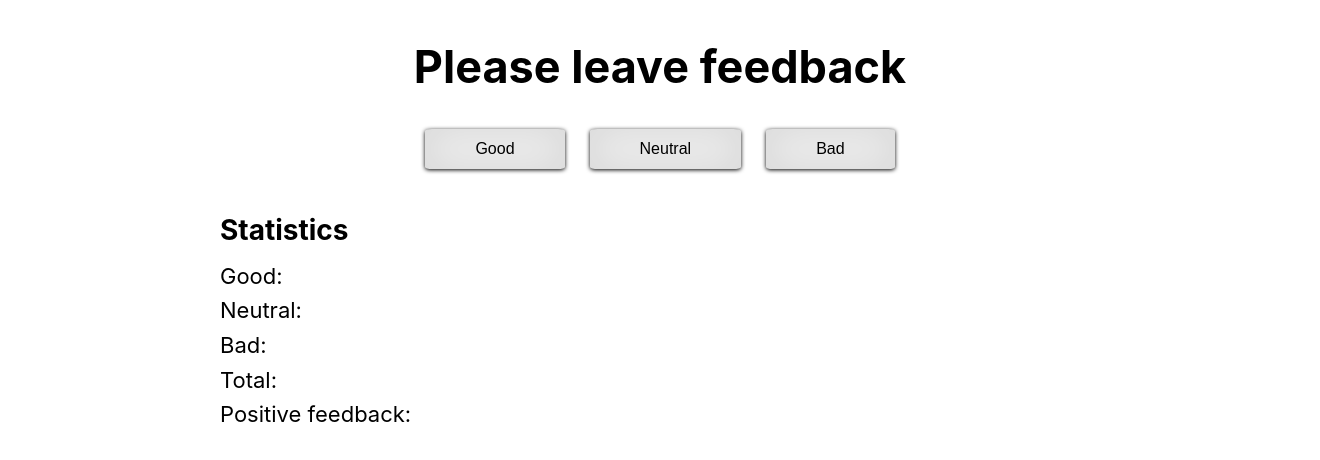
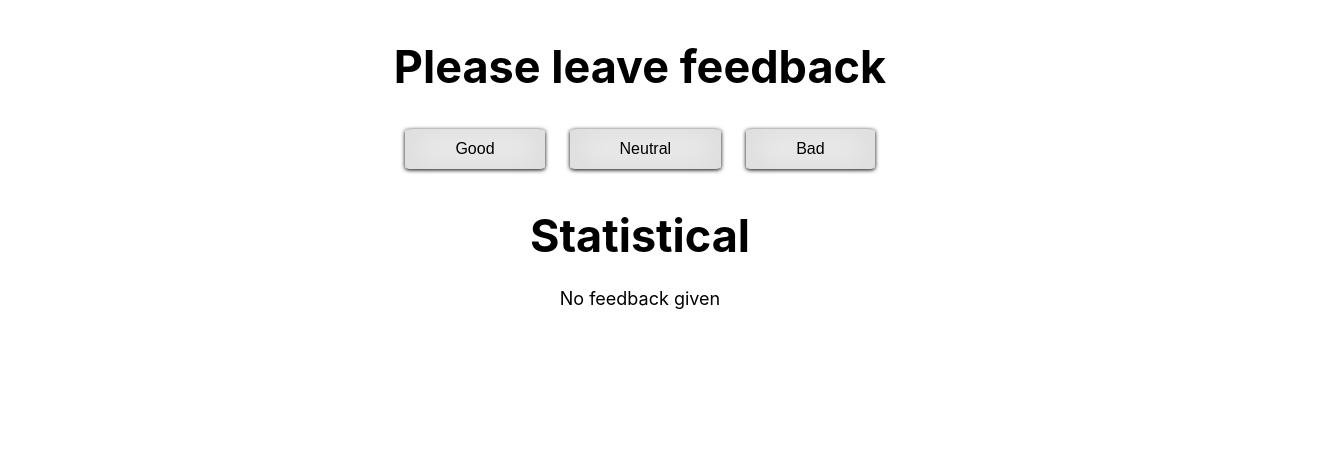
Before and after one commit to Nikolayhous/goit-react-hw-02-feedback, a React (Create React App) app: page / in a window 1280 px wide. Shown: the top 460 px of the page, 1320 px wide, since content can reach past the window. Built offline with nearby package versions, Linux system fonts and the light colour scheme.

Commit message:
прописав всі умови до фідбеку

```diff
--- a/src/App.js
+++ b/src/App.js
@@ -1,20 +1,62 @@
+import { Component } from 'react';
 import Section from './components/Section/Section';
 import FeedbackOptions from './components/FeedbackOptions/FeedbackOptions';
 import Statistics from './components/Statistics/Statistics';
 
-function App() {
-    return (
-        <Section title="Please leave feedback">
-            <FeedbackOptions />
-            <Statistics
-                good={''}
-                neutral={''}
-                bad={''}
-                total={''}
-                positivePercentage={''}
-            />
-        </Section>
-    );
+class App extends Component {
+    state = {
+        good: 0,
+        neutral: 0,
+        bad: 0,
+    };
+
+    onLeaveFeedback = e => {
+        const btnValue = e.target.value;
+        this.setState(prevState => ({
+            ...prevState,
+            [btnValue]: prevState[btnValue] + 1,
+        }));
+    };
+
+    countTotalFeedback = () => {
+        const { good, neutral, bad } = this.state;
+        return good + neutral + bad;
+    };
+
+    countPositiveFeedbackPercentage = () => {
+        let totalFeedback = this.countTotalFeedback();
+        return totalFeedback
+            ? Math.round((this.state.good / totalFeedback) * 100)
+            : 0;
+    };
+
+    render() {
+        const options = ['good', 'neutral', 'bad'];
+        const countTotalFeedback = this.countTotalFeedback();
+        const countPositiveFeedbackPercentage =
+            this.countPositiveFeedbackPercentage();
+        const { onLeaveFeedback } = this;
+        const { good, neutral, bad } = this.state;
+        return (
+            <section>
+                <Section title={'Please leave feedback'}>
+                    <FeedbackOptions
+                        options={options}
+                        onLeaveFeedback={onLeaveFeedback}
+                    />
+                </Section>
+                <Section title={'Statistical'}>
+                    <Statistics
+                        good={good}
+                        neutral={neutral}
+                        bad={bad}
+                        total={countTotalFeedback}
+                        positivePercentage={countPositiveFeedbackPercentage}
+                    />
+                </Section>
+            </section>
+        );
+    }
 }
 
 export default App;
--- a/src/components/FeedbackOptions/FeedbackOptions.js
+++ b/src/components/FeedbackOptions/FeedbackOptions.js
@@ -1,38 +1,28 @@
 import React from 'react';
+import PropTypes from 'prop-types';
 import s from './FeedbackOptions.module.css';
 
-class FeedbackOptions extends React.Component {
-    render() {
-        return (
-            <div className={s.feedbackBtn}>
-                <button className={s.btn} type="button">
-                    good
+function FeedbackOptions({ options, onLeaveFeedback }) {
+    return (
+        <div className={s.feedbackBtn}>
+            {options.map(option => (
+                <button
+                    key={option}
+                    className={s.btn}
+                    value={option}
+                    type="button"
+                    onClick={onLeaveFeedback}
+                >
+                    {option}
                 </button>
-                <button className={s.btn} type="button">
-                    neutral
-                </button>
-                <button className={s.btn} type="button">
-                    bad
-                </button>
-            </div>
-        );
-    }
+            ))}
+        </div>
+    );
 }
 
+FeedbackOptions.propTypes = {
+    onLeaveFeedback: PropTypes.func.isRequired,
+    options: PropTypes.array.isRequired,
+};
+
 export default FeedbackOptions;
-
-// function FeedbackOptions() {
-//     return (
-//         <div className={s.feedbackBtn}>
-//             <button className={s.btn} type="button">
-//                 Good
-//             </button>
-//             <button className={s.btn} type="button">
-//                 Neutral
-//             </button>
-//             <button className={s.btn} type="button">
-//                 Bad
-//             </button>
-//         </div>
-//     );
-// }
--- /dev/null
+++ b/src/components/Notification/Notification.js
@@ -0,0 +1,12 @@
+import PropTypes from 'prop-types';
+import s from './Notification.module.css';
+
+function Notification({ message }) {
+    return <p className={s.text}>{message}</p>;
+}
+
+Notification.propTypes = {
+    message: PropTypes.string.isRequired,
+};
+
+export default Notification;
--- /dev/null
+++ b/src/components/Notification/Notification.module.css
@@ -0,0 +1,5 @@
+.text {
+    font-size: 18px;
+    text-align: center;
+    margin-top: 25px;
+}
--- a/src/components/Section/Section.js
+++ b/src/components/Section/Section.js
@@ -3,15 +3,16 @@ import s from './Section.module.css';
 
 function Section({ title, children }) {
     return (
-        <section className={s.statistics}>
-            {title && <h1 className={s.title}>{title}</h1>}
+        <div>
+            <h2 className={s.title}>{title}</h2>
             {children}
-        </section>
+        </div>
     );
 }
 
-export default Section;
-
 Section.propTypes = {
     title: PropTypes.string.isRequired,
+    children: PropTypes.node,
 };
+
+export default Section;
--- a/src/components/Section/Section.module.css
+++ b/src/components/Section/Section.module.css
@@ -1,12 +1,3 @@
-.statistics {
-    width: 1280px;
-    margin-right: auto;
-    margin-left: auto;
-    padding-left: 20px;
-    padding-right: 20px;
-    height: 100vh;
-}
-
 .title {
     font-size: 45px;
     font-weight: 700;
--- a/src/components/Statistics/Statistics.js
+++ b/src/components/Statistics/Statistics.js
@@ -1,26 +1,32 @@
 import React from 'react';
+import PropTypes from 'prop-types';
+import Notification from '../Notification/Notification';
 import s from './Statistics.module.css';
 
-class Statistics extends React.Component {
-    render() {
-        return (
-            <div className={s.statistics}>
-                <h2 className={s.title}>Statistics</h2>
-                <ul>
-                    <li className={s.item}>Good:</li>
-                    <li className={s.item}>Neutral:</li>
-                    <li className={s.item}>Bad:</li>
-                    <li className={s.item}>Total:</li>
-                    <li className={s.item}>Positive feedback:</li>
-                </ul>
-                {/* <p className={s.text}>Good:</p>
-                <p className={s.text}>Neutral:</p>
-                <p className={s.text}>Bad:</p>
-                <p className={s.text}>Total:</p>
-                <p className={s.text}>Positive feedback:</p> */}
-            </div>
-        );
-    }
-}
+const Statistics = ({ good, neutral, bad, total, positivePercentage }) => (
+    <>
+        {total ? (
+            <ul className={s.list}>
+                <li className={s.item}>Good:{good}</li>
+                <li className={s.item}>Neutral:{neutral}</li>
+                <li className={s.item}>Bad:{bad}</li>
+                <li className={s.item}>Total:{total}</li>
+                <li className={s.item}>
+                    Positive feedback:{positivePercentage}%
+                </li>
+            </ul>
+        ) : (
+            <Notification message="No feedback given" />
+        )}
+    </>
+);
+
+Statistics.propTypes = {
+    positivePercentage: PropTypes.number.isRequired,
+    total: PropTypes.number.isRequired,
+    good: PropTypes.number.isRequired,
+    neutral: PropTypes.number.isRequired,
+    bad: PropTypes.number.isRequired,
+};
 
 export default Statistics;
--- a/src/components/Statistics/Statistics.module.css
+++ b/src/components/Statistics/Statistics.module.css
@@ -9,6 +9,12 @@
     margin-bottom: 15px;
 }
 
+.list {
+    display: flex;
+    flex-direction: column;
+    align-items: center;
+}
+
 .item {
     font-size: 22px;
     line-height: 1.21;
--- a/src/components/Title/Title.module.css
+++ /dev/null
@@ -1,7 +0,0 @@
-.title {
-    font-size: 45px;
-    font-weight: 700;
-    line-height: 1.21;
-    text-align: center;
-    padding-top: 40px;
-}
--- a/src/index.js
+++ b/src/index.js
@@ -7,5 +7,5 @@ ReactDOM.render(
     <React.StrictMode>
         <App />
     </React.StrictMode>,
-    document.querySelector('#root'),
+    document.getElementById('root'),
 );
```
Also changed, not shown: src/components/Title/Title.js (deleted, +0 -12 lines).
